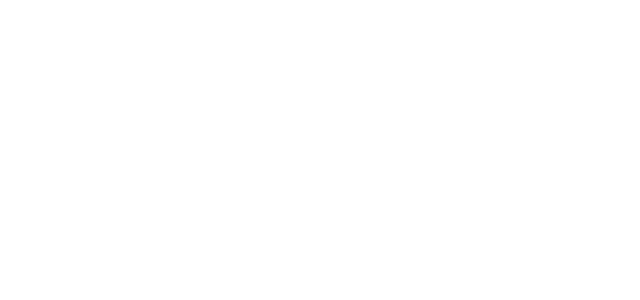
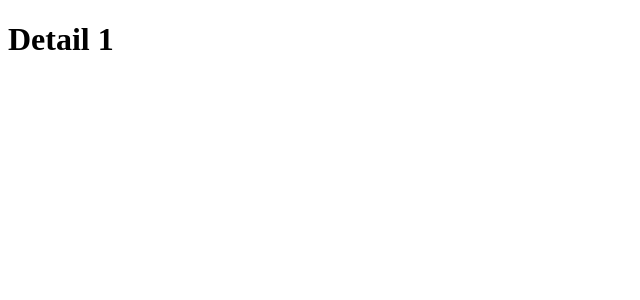
Before and after one commit to tiqdev/shopping-app, a React (Vite) app: page /detail/1 in a window 1280 px wide. Shown: the top 300 px of the page, without its empty margins (0-640 px from the left). Built offline with nearby package versions, Linux system fonts and the light colour scheme.

Commit message:
react router dom is added, routes are defined

```diff
--- a/package.json
+++ b/package.json
@@ -11,7 +11,8 @@
   },
   "dependencies": {
     "react": "^18.2.0",
-    "react-dom": "^18.2.0"
+    "react-dom": "^18.2.0",
+    "react-router-dom": "^6.23.0"
   },
   "devDependencies": {
     "@types/react": "^18.2.66",
--- a/src/main.tsx
+++ b/src/main.tsx
@@ -1,6 +1,10 @@
 import React from "react";
 import ReactDOM from "react-dom/client";
+import { RouterProvider } from "react-router-dom";
+import routes from "./routes";
 
 ReactDOM.createRoot(document.getElementById("root")!).render(
-  <React.StrictMode></React.StrictMode>
+  <React.StrictMode>
+    <RouterProvider router={routes} />
+  </React.StrictMode>
 );
--- /dev/null
+++ b/src/pages/404.tsx
@@ -0,0 +1,9 @@
+const NotFound = () => {
+  return (
+    <div>
+      <h1>404 - Page Not Found</h1>
+    </div>
+  );
+};
+
+export default NotFound;
--- /dev/null
+++ b/src/pages/detail.tsx
@@ -0,0 +1,13 @@
+import { useParams } from "react-router-dom";
+
+const Detail = () => {
+  const { id } = useParams<{ id: string }>();
+
+  return (
+    <div>
+      <h1>Detail {id}</h1>
+    </div>
+  );
+};
+
+export default Detail;
--- /dev/null
+++ b/src/pages/home.tsx
@@ -0,0 +1,5 @@
+const Home = () => {
+  return <div> Home Page </div>;
+};
+
+export default Home;
```
Also changed, not shown: src/routes/index.tsx (added, +21 -0 lines), 1 other file (tests, documents, lock files or other folders).
